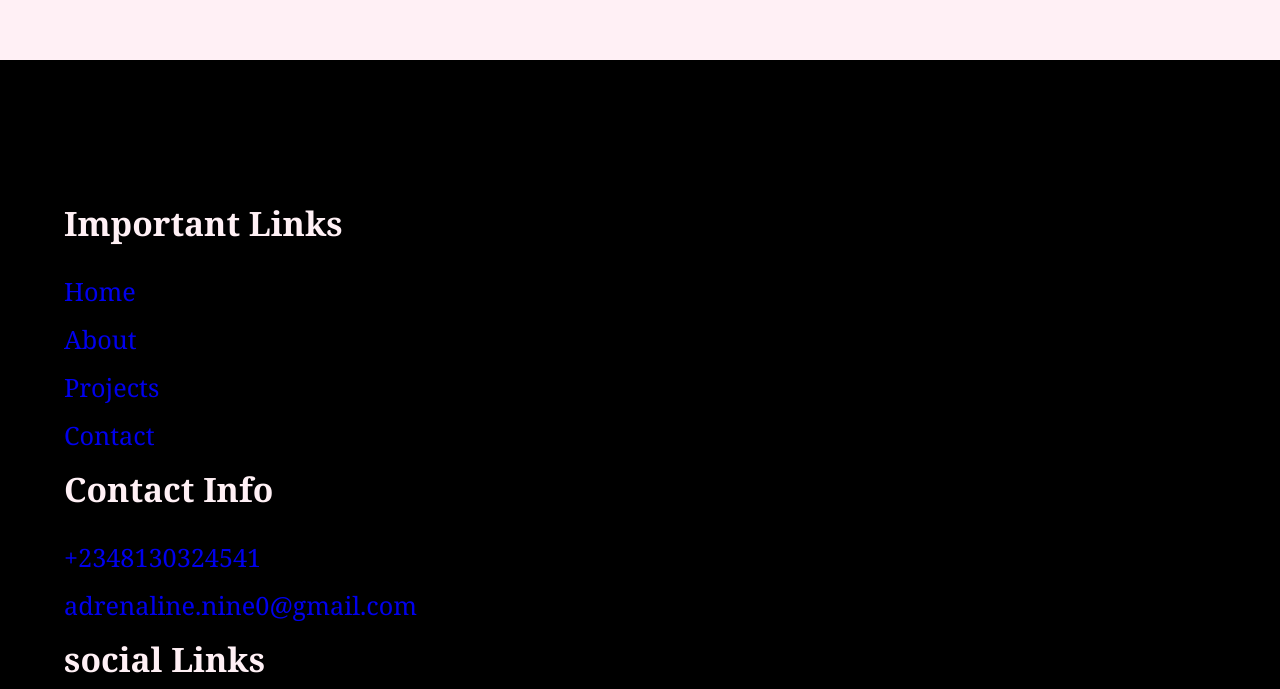
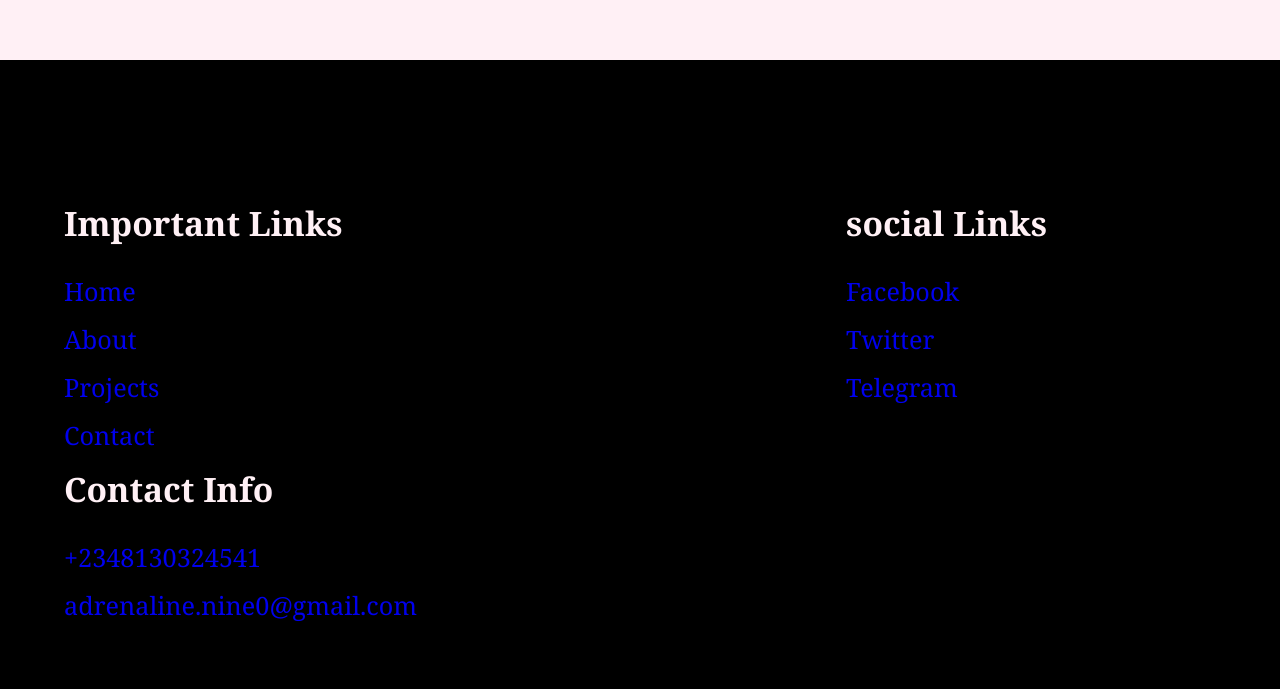
Before and after one commit to Adrenaline9/Personal-Portfolio, a Svelte app: page / in a window 1280 px wide. Shown: the part 4451-5140 px from the top of the page. Built offline with nearby package versions, Linux system fonts and the light colour scheme.

Commit message:
2 files modified

```diff
--- a/src/components/Footer.js
+++ b/src/components/Footer.js
@@ -14,6 +14,7 @@ const FooterStyle = styled.div`
 }
 
   .container_wrapper {
+    display: flex;
     gap: 3rem;
     width: 90%;
     margin: auto;
@@ -93,8 +94,6 @@ export default function Footer() {
                 },
               ]}
             />
-          </div>
-          <div className="footer__col2">
             <FooterCol
               heading="Contact Info"
               links={[
--- a/src/components/FooterCol.js
+++ b/src/components/FooterCol.js
@@ -8,6 +8,7 @@ const ColStyle = styled.div`
     margin-bottom: 2rem;
   }
   li {
+    text-decoration: none;
     margin-bottom: 1rem;
   }
   a {
```
